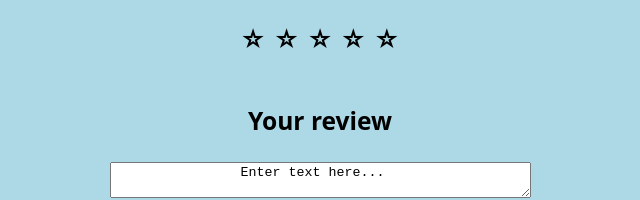
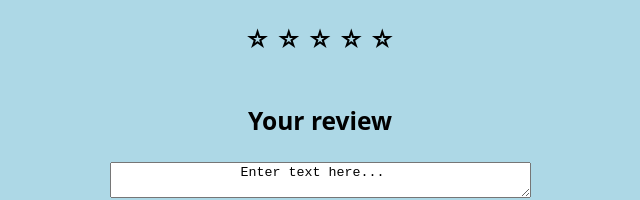
Before and after one commit to aswit1/CS_146_Group3_Website, a plain HTML site: page Website Functionality/submitbusiness.html in a window 1280 px wide. Shown: the part 271-471 px from the top of the page, 320-960 px from the left. Drawn offline with Linux system fonts and the light colour scheme.

Commit message:
fixed home page stars (previous commit fixed business page stars)

```diff
--- a/Website Functionality/styles.css
+++ b/Website Functionality/styles.css
@@ -46,9 +46,12 @@ h3 {
     color:white;
 }
 
-.rating h4 {
-    unicode-bidi: bidi-override;
-    direction: rtl;
+.rating {
+    text-align: center;
+    font-size: 24px;
+    display: flex;
+    flex-direction: row-reverse;
+    justify-content: center;
 }
 
 .rating > span {
@@ -56,13 +59,19 @@ h3 {
     display: inline-block;
     position: relative;
     width: 1.1em;
+    margin: 0 0.1em;
+}
+
+.rating > span:before {
+    content: "\2605";
+    position: absolute;
+    color: transparent;
+    transition: color 0.3s ease;
 }
 
 .rating > span:hover:before,
 .rating > span:hover ~ span:before {
-	   content: "\2605";
-	   position: absolute;
-       color: orange;
+    color: orange;
 }
 
 h5 {
--- a/styles.css
+++ b/styles.css
@@ -84,7 +84,6 @@ h1 {
 }
 
 
-
 h5 {
     position: absolute;
     top: -5px;
```
